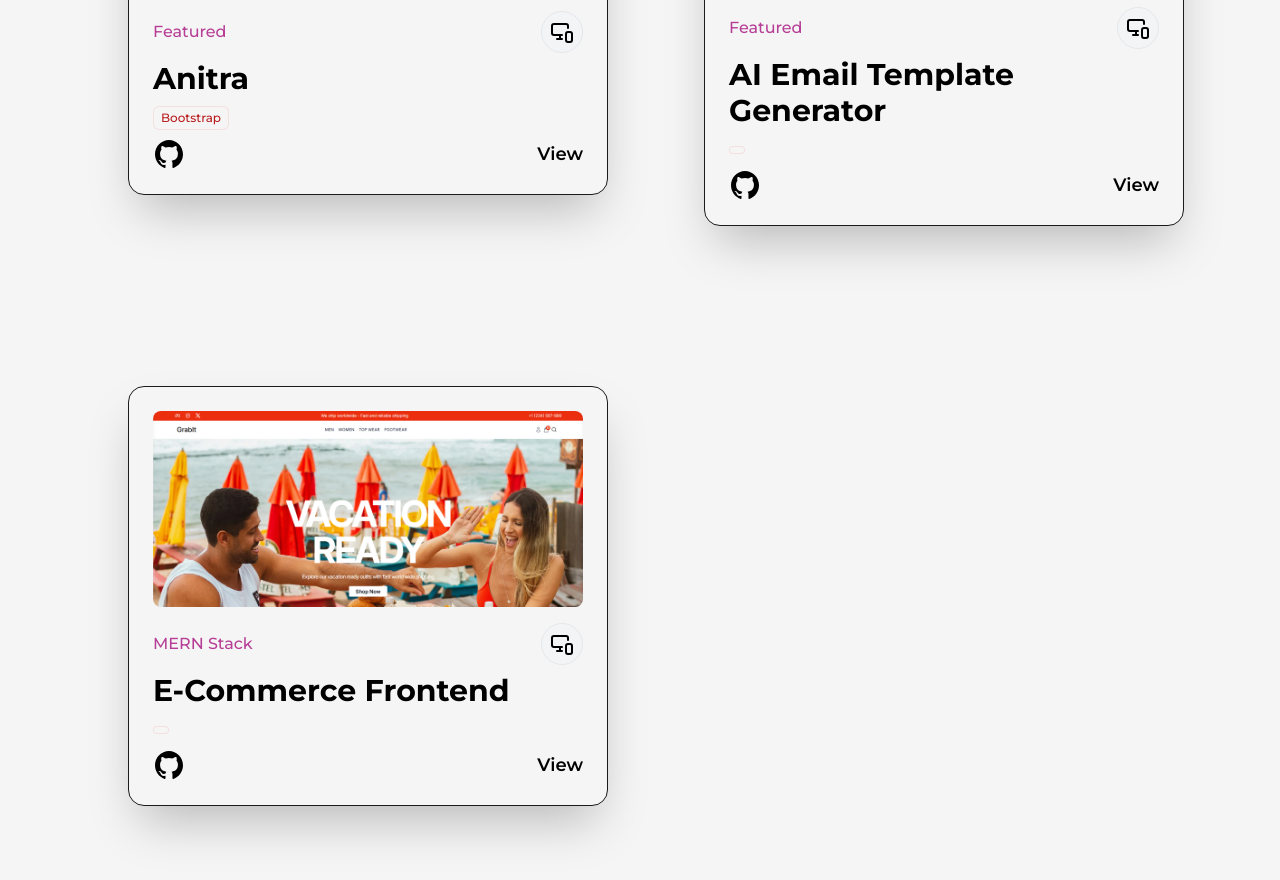
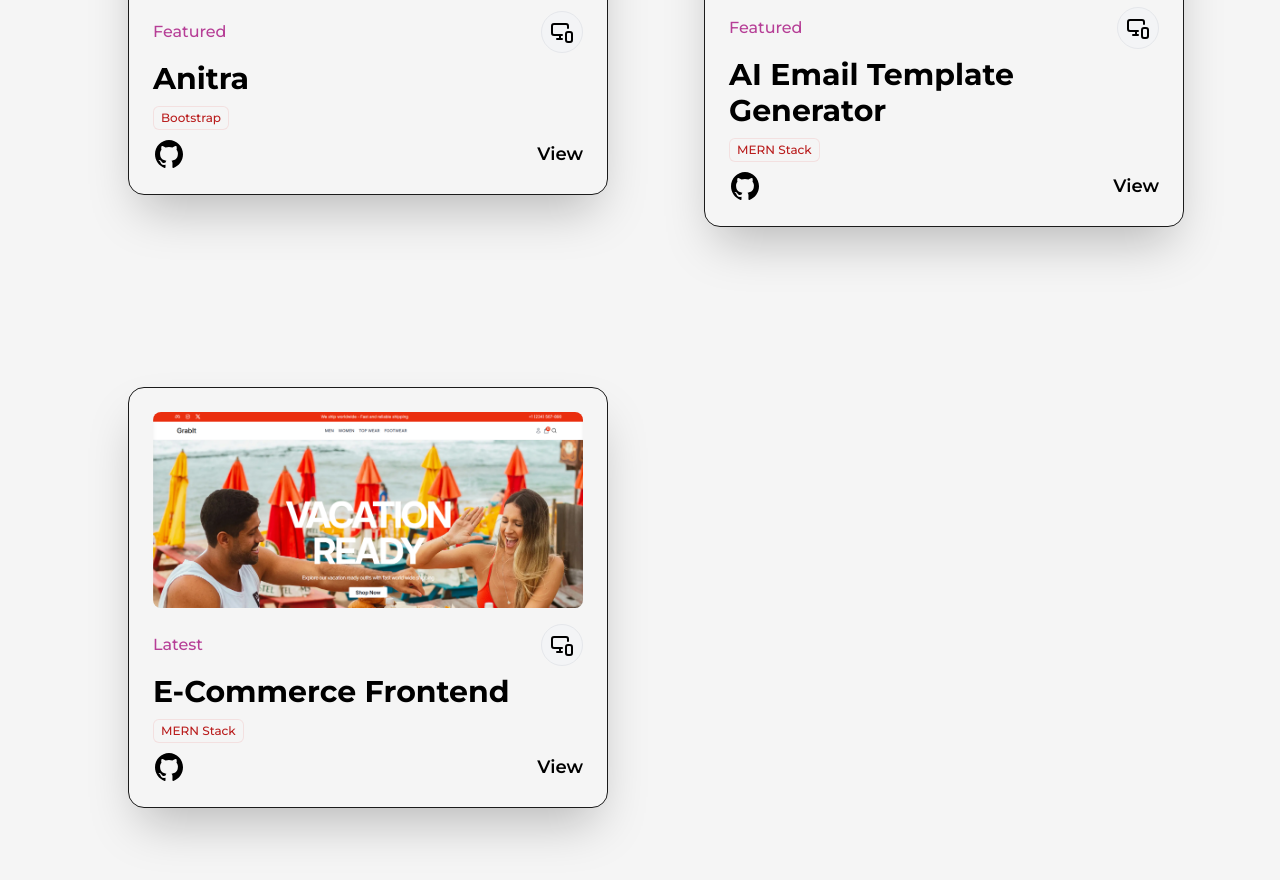
Before and after one commit to Jitam/nextPortfolio, a Next.js app: page /projects in a window 1280 px wide. Shown: the part 2940-3820 px from the top of the page. Built offline with nearby package versions, Linux system fonts and the light colour scheme.

Commit message:
mern stack badges updated

```diff
--- a/src/pages/projects.js
+++ b/src/pages/projects.js
@@ -235,16 +235,18 @@ const projects = () => {
                 summary={`Streamline your email communication with our AI-powered email web app. Whether you're writing a quick response or composing a detailed message, our smart assistant helps you craft the perfect email in just a few clicks.`}
                 link={"https://ai-editor-app.vercel.app/"}
                 github={"/"}
+                badge={"MERN Stack"}
               />
             </div>
             <div className="col-span-6 sm:col-span-12">
               <CustomProject
                 title={"E-Commerce Frontend"}
-                type={"MERN Stack"}
+                type={"Latest"}
                 img={featuredProject6}
                 summary={``}
                 link={"https://grab-it-frontend-nine.vercel.app/"}
                 github={"/"}
+                badge={"MERN Stack"}
               />
             </div>
 
```
